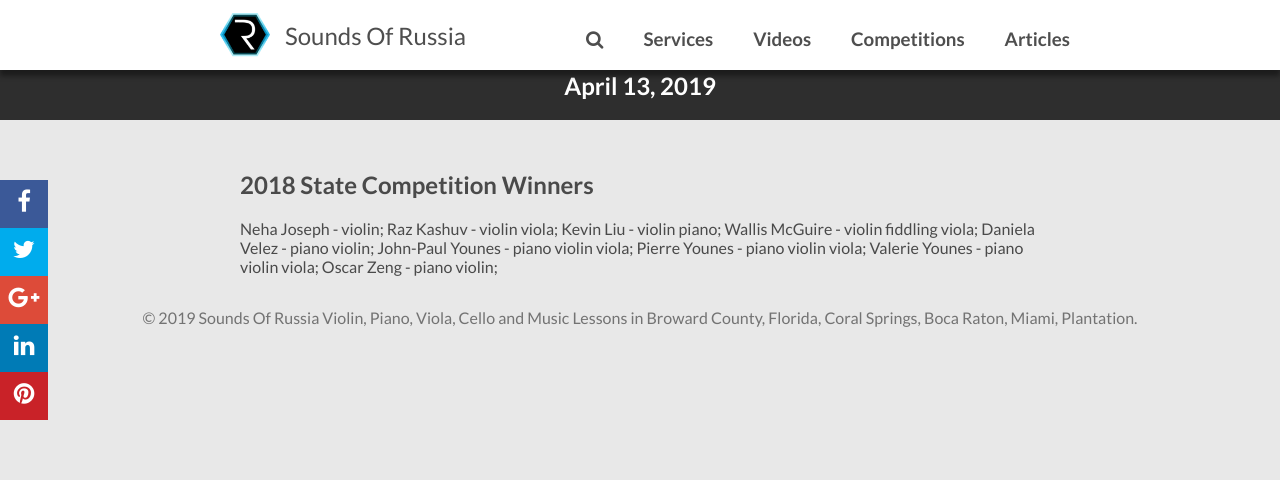
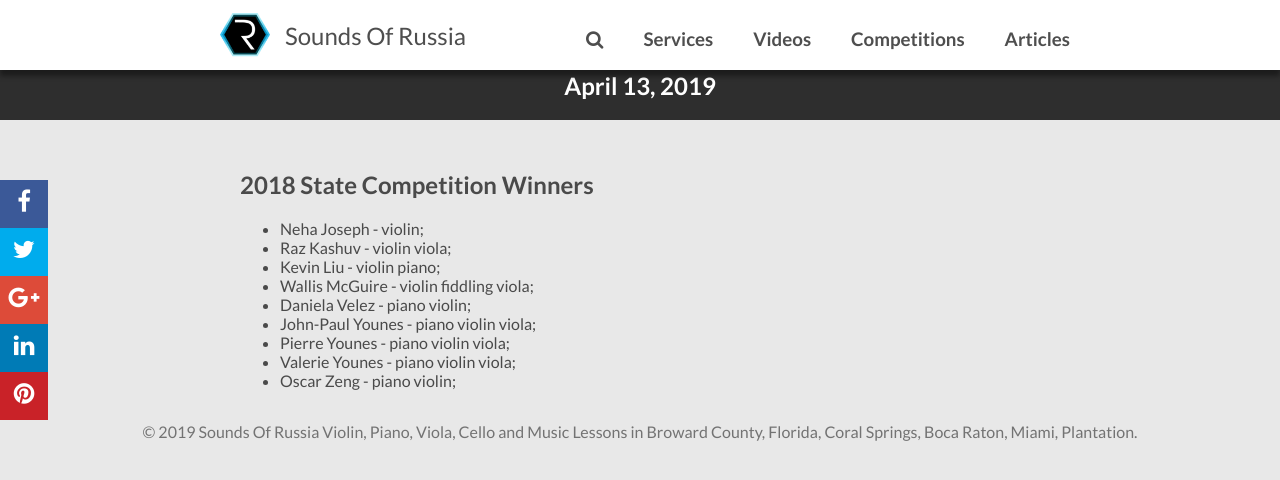
Before and after one commit to soundsofrussia/soundsofrussia.github.io, a Jekyll site: the page built from collections/_congrats/2018.md, in a window 1280 px wide. Shown: the top 480 px of the page. Built offline with Jekyll 4.4.1, drawn with Linux system fonts in a browser that asks for light colours; nearby versions of some CDN libraries; comment, search, counter and statistics services are not loaded.

Commit message:
corrections and updates

```diff
--- a/_config.yml
+++ b/_config.yml
@@ -57,7 +57,7 @@ owner:
   name:           Sounds Of Russia
   site:           http://new.SoundsOfRussia.com
   avatar:         images/avatar.jpg
-  bio:            "Dr. Leana Strouse has more than 30 years experience succesffully teaching and nurturing students of all ages in mastering Violin, Piano, Cello and the Viola."
+  bio:            "Dr. Leana Strouse has more than 30 years experience succesffully teaching and nurturing students of all ages in mastering Violin, Piano, Cello and Viola."
   email:          info@SoundsOfRussia.com
   # Twitter nick for use in Twitter cards and follow button.
   # twitter: soundsofrussia # if no twitter in this config, the twitter follow button will be removed
--- a/collections/_congrats/2018.md
+++ b/collections/_congrats/2018.md
@@ -5,12 +5,12 @@ share: true
 ---
 
 ## 2018 State Competition Winners
-Neha Joseph - violin;
-Raz Kashuv - violin viola;
-Kevin Liu - violin piano;
-Wallis McGuire - violin fiddling viola;
-Daniela Velez - piano violin;
-John-Paul Younes - piano violin viola;
-Pierre Younes - piano violin viola;
-Valerie Younes - piano violin viola;
-Oscar Zeng - piano violin;
+- Neha Joseph - violin;
+- Raz Kashuv - violin viola;
+- Kevin Liu - violin piano;
+- Wallis McGuire - violin fiddling viola;
+- Daniela Velez - piano violin;
+- John-Paul Younes - piano violin viola;
+- Pierre Younes - piano violin viola;
+- Valerie Younes - piano violin viola;
+- Oscar Zeng - piano violin;
```
Also changed, not shown: collections/_articles/2019-02-violin-lessons.md (+1 -1 lines), collections/_congrats/2011.md (added, +40 -0 lines), collections/_congrats/2014.md (added, +19 -0 lines), collections/_home_pages/00_intro.md (+1 -1 lines), contact.md (+1 -1 lines), services.md (+1 -1 lines).
